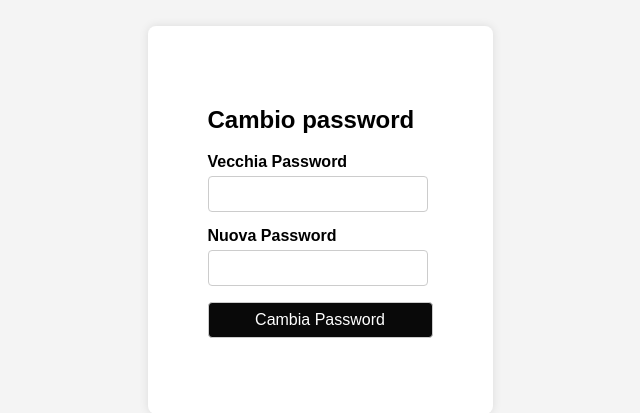
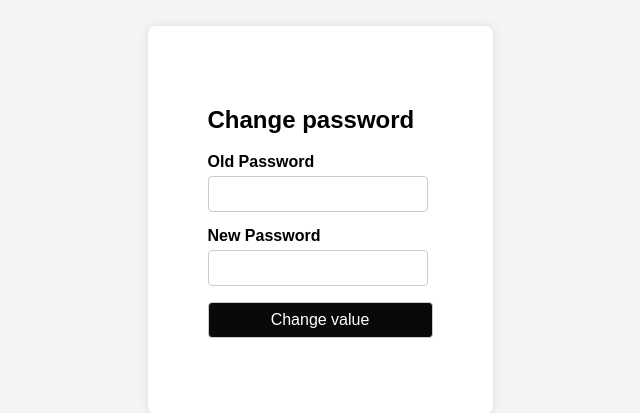
Before and after one commit to Tomawk/SNH_Project, a PHP site: page /password_change.php in a window 1280 px wide. Shown: the part 180-593 px from the top of the page, without its empty margins (320-960 px from the left). Run offline with PHP 8.4, Linux system fonts and the light colour scheme; some libraries are stand-ins or nearby versions.

Commit message:
password change

```diff
--- a/password_change.php
+++ b/password_change.php
@@ -16,20 +16,20 @@
 <body>
   <?php include 'html/topnav.php';?>
   <div class="change-password-form">
-    <h2>Cambio password</h2>
+    <h2>Change password</h2>
     <form action="utility/elaborate_change_password.php" method="post" id="my_form">
       <div class="form-group">
-        <label for="oldPassword">Vecchia Password</label>
+        <label for="oldPassword">Old Password</label>
         <input type="password" id="old_password" name="old_password" required>
       </div>
       <div class="form-group">
-        <label for="newPassword">Nuova Password</label>
+        <label for="newPassword">New Password</label>
         <input type="password" id="new_password" name="new_password" oninput="controlla_sicurezza_password()" required>
         <p id="password_strength"></p>
       </div>
 
       <div class="form-group">
-        <input type="submit" value="Cambia Password" id="submit_button">
+        <input type="submit" value="Change value" id="submit_button">
         <p id="password_strength_validation"></p>
       </div>
     </form>
```
